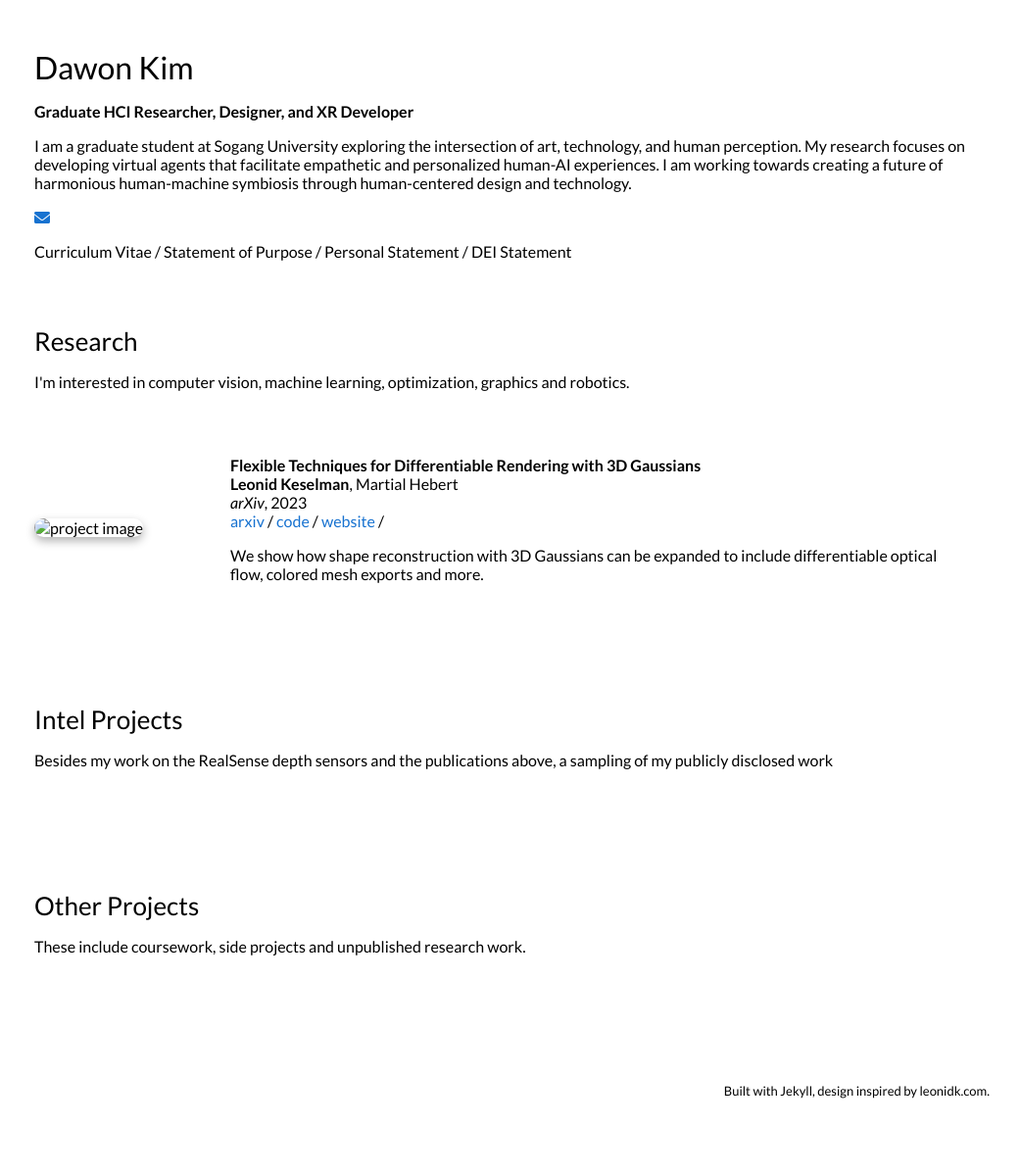
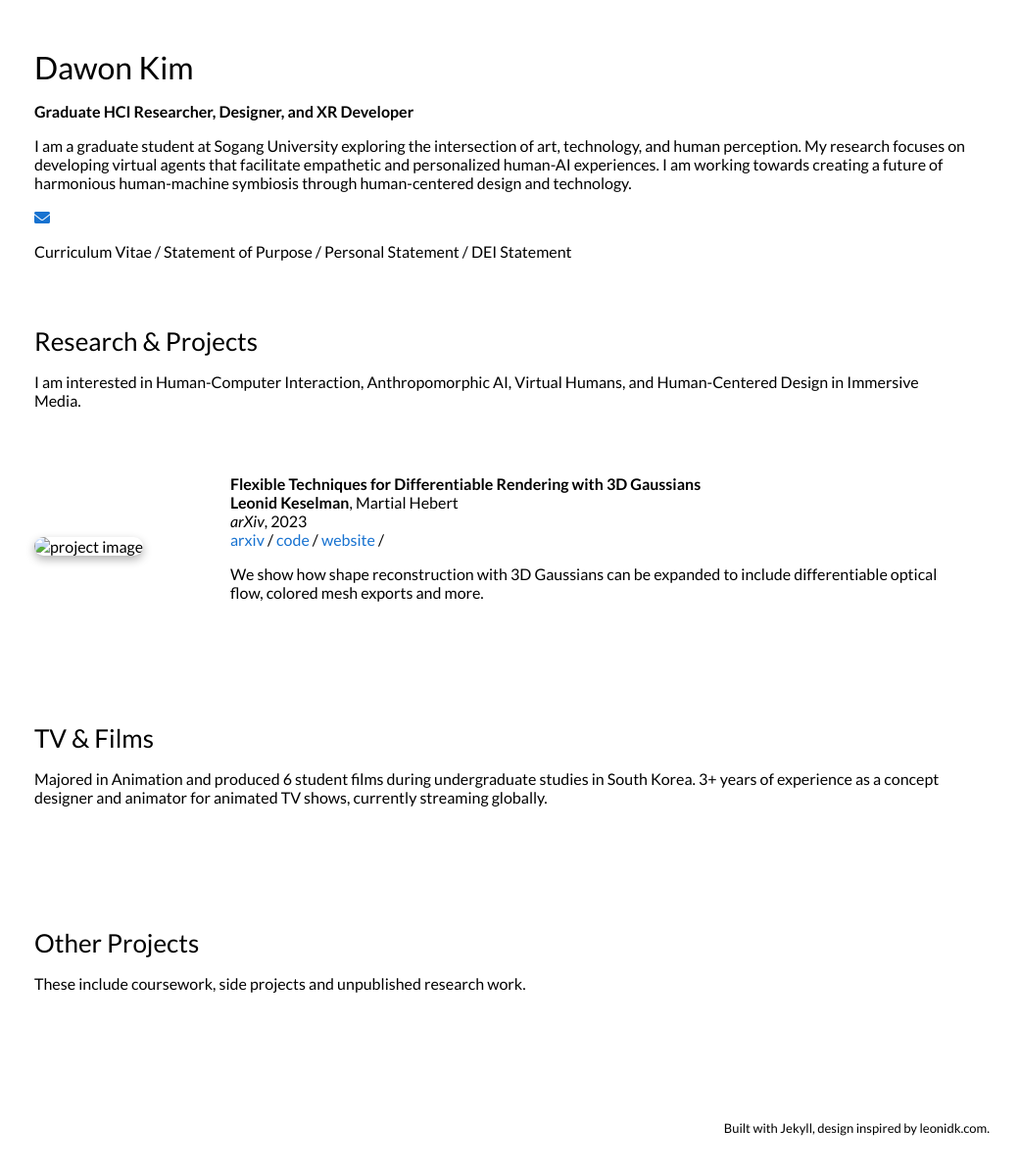
Before and after one commit to dawnhci/dawnhci.github.io, a Jekyll site: the page built from _posts/2023-08-28-3dgaussians.markdown, in a window 1280 px wide. Shown: the whole page at 98% size, without its empty margins (130-1171 px from the left). Built offline with Jekyll 4.4.1, drawn with Linux system fonts in a browser that asks for light colours; before the commit the page ends 1161 px from its top, so only the background shows below that.

Commit message:
Update default.html

```diff
--- a/_layouts/default.html
+++ b/_layouts/default.html
@@ -49,9 +49,9 @@
         <table style="width:100%;border:0px;border-spacing:0px;border-collapse:separate;margin-right:auto;margin-left:auto;">
           <tr>
             <td style="padding:2.5%;width:100%;vertical-align:middle">
-              <h2>Research</h2>
+              <h2>Research & Projects</h2>
               <p>
-                I'm interested in computer vision, machine learning, optimization, graphics and robotics.
+                I am interested in Human-Computer Interaction, Anthropomorphic AI, Virtual Humans, and Human-Centered Design in Immersive Media.
               </p>
             </td>
           </tr>
@@ -108,8 +108,8 @@
         <table style="width:100%;border:0px;border-spacing:0px;border-collapse:separate;margin-right:auto;margin-left:auto;">
           <tr>
             <td style="padding:2.5%;width:100%;vertical-align:middle">
-              <h2>Intel Projects</h2>
-              <p>Besides my work on the RealSense depth sensors and the publications above, a sampling of my publicly disclosed work
+              <h2>TV & Films</h2>
+              <p>Majored in Animation and produced 6 student films during undergraduate studies in South Korea. 3+ years of experience as a concept designer and animator for animated TV shows, currently streaming globally.
               </p>
             </td>
           </tr>
```
